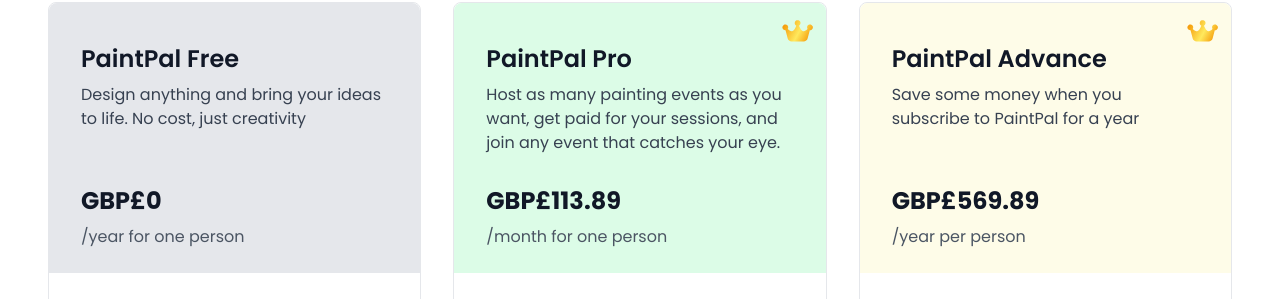
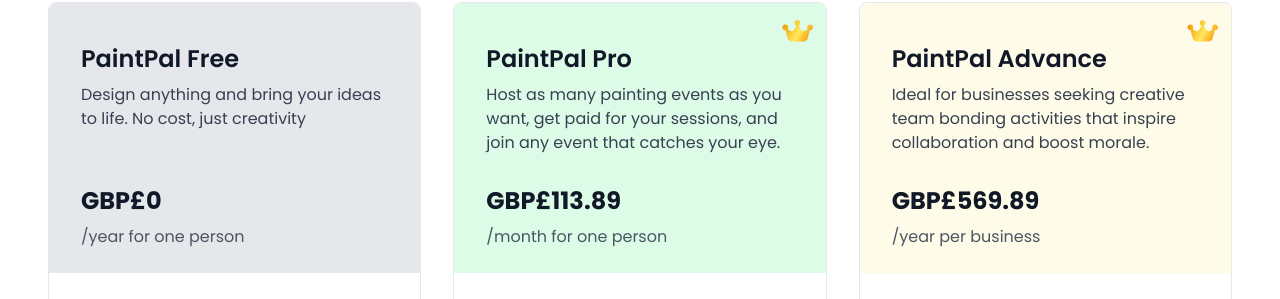
Before and after one commit to thepaintpalteam/paintpal-web, a React (Vite) app: page / in a window 1280 px wide. Both pictures are taken after a click on the button "Yearly". Shown: the part 5194-5493 px from the top of the page. Built offline with nearby package versions, Linux system fonts and the light colour scheme; no server answers; a web font is replaced by a local one.

Commit message:
Update yearly.tsx

```diff
--- a/src/components/module/pricing/yearly.tsx
+++ b/src/components/module/pricing/yearly.tsx
@@ -52,9 +52,9 @@ const plans = [
   },
   {
     name: "PaintPal Advance",
-    description: "Save some money when you subscribe to PaintPal for a year",
+    description: "Ideal for businesses seeking creative team bonding activities that inspire collaboration and boost morale.",
     price: "GBP£569.89",
-    priceDesc: "/year per person",
+    priceDesc: "/year per business",
     buttonText: "Start free trial",
     buttonStyle: "bg-[#5FBF92] text-white hover:bg-[#4AA97D]",
     bg: "bg-yellow-50",
```
